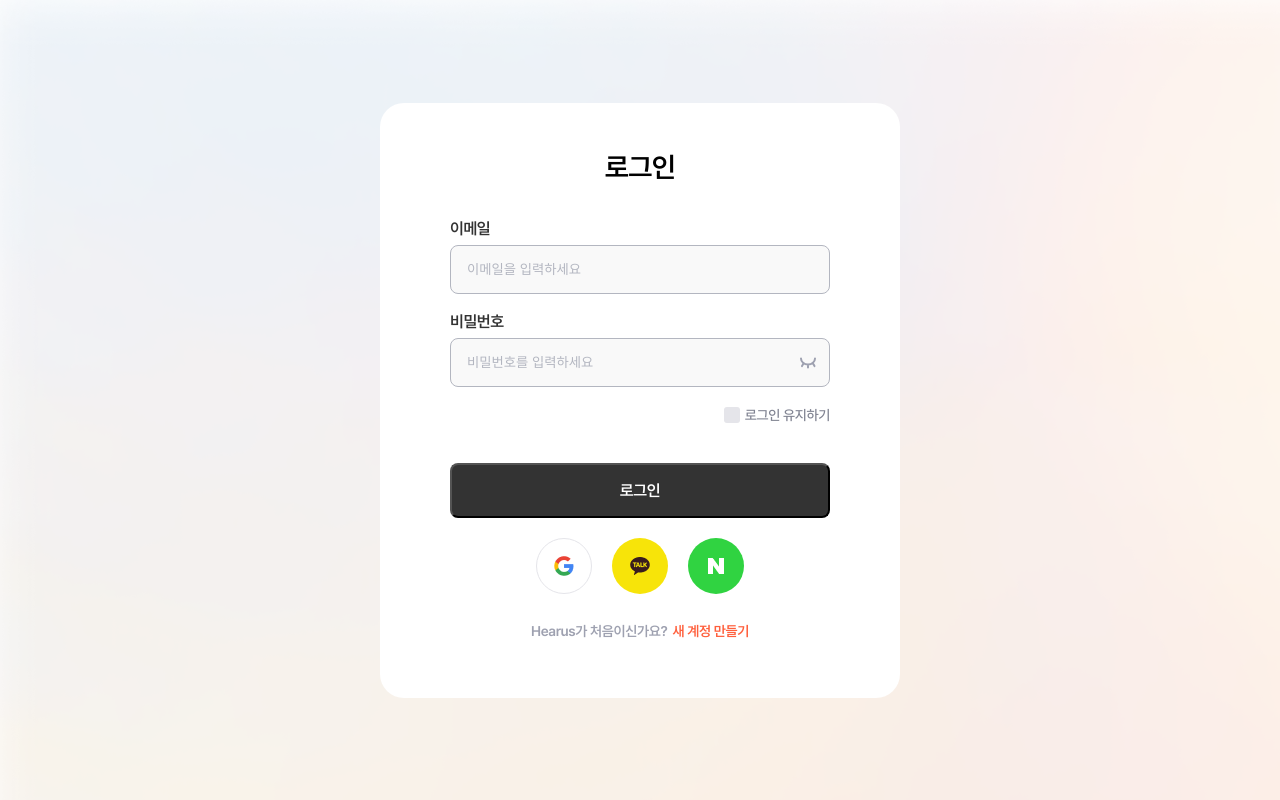
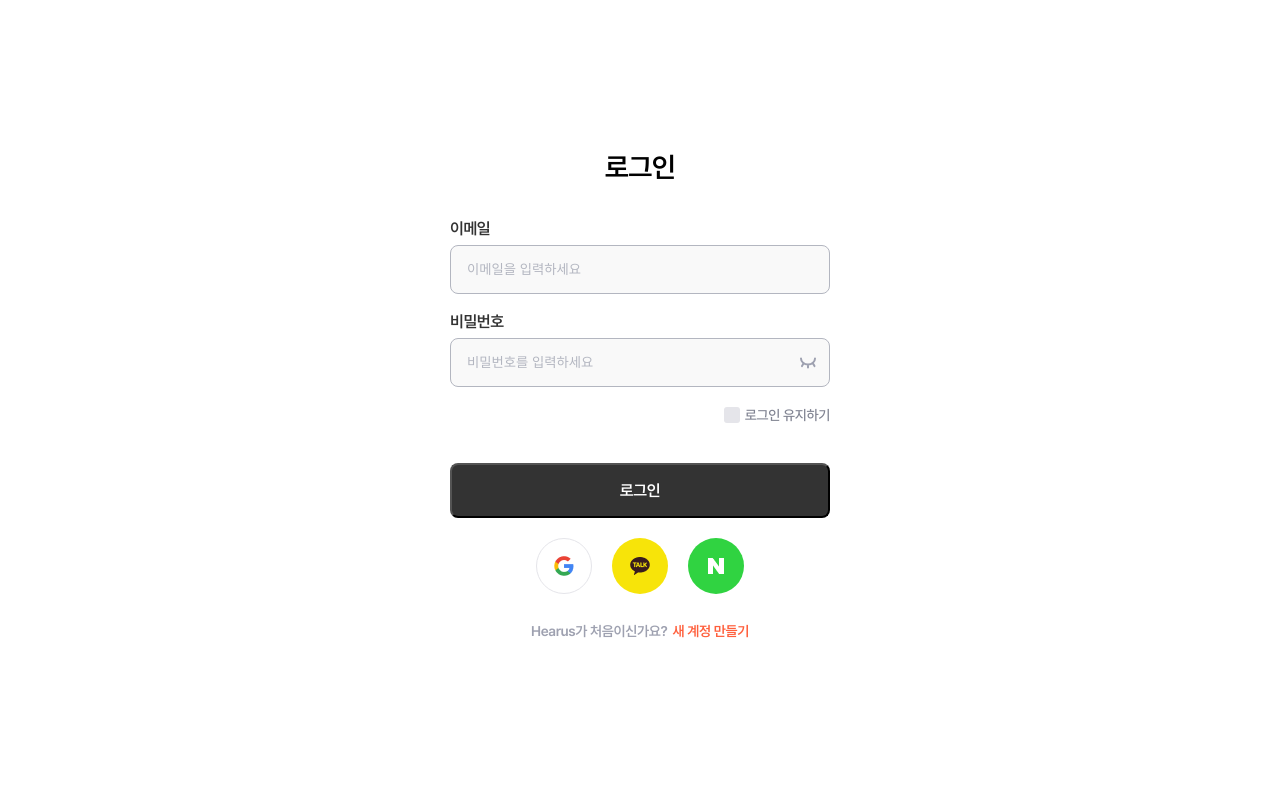
Before and after one commit to TEAM-Hearus/HEARUS-REACT-FRONTEND, a React (Vite) app: page /login in a window 1280 px wide. Built offline with nearby package versions, Linux system fonts and the light colour scheme; no server answers.

Commit message:
fix: 체크표시 경로 수정

```diff
--- a/src/pages/Auth/AuthForm/AuthForm.module.scss
+++ b/src/pages/Auth/AuthForm/AuthForm.module.scss
@@ -7,7 +7,7 @@
   align-items: center;
   width: 100dvw;
   min-height: 100dvh;
-  background-image: url('../../../assets/images/auth-page-bg.png');
+  background-image: url('../../../assets/images/check.svg');
 }
 .authContainer {
   display: flex;
```
